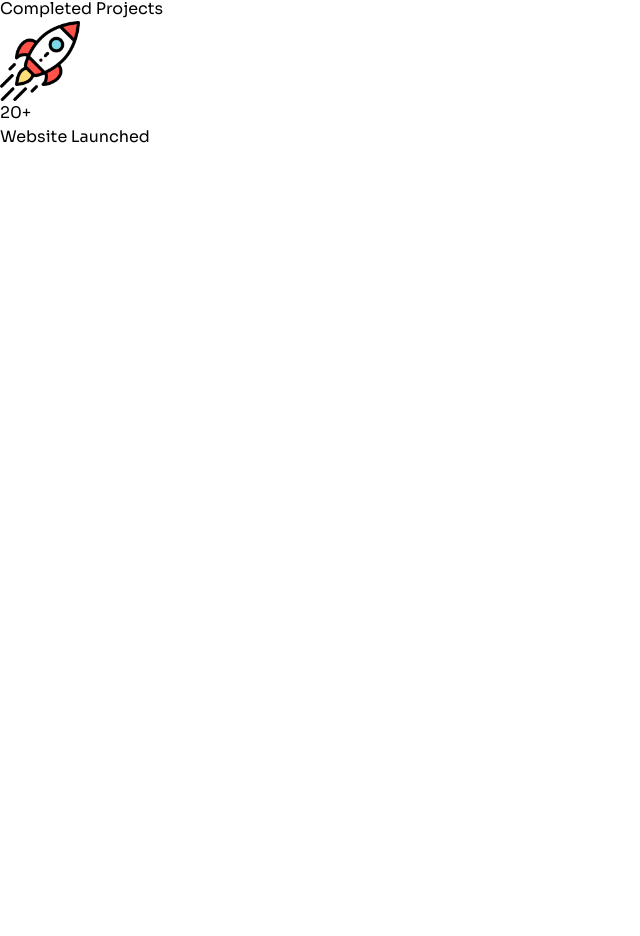
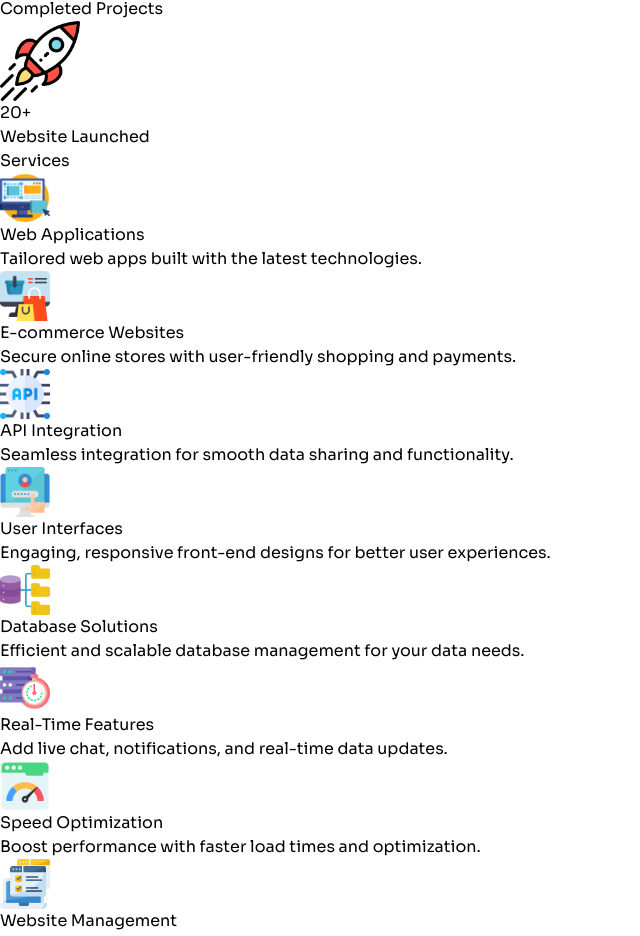
Before and after one commit to AmruthLP12/devportfoilio, a Next.js app: page / in a window 1280 px wide. Shown: the part 1753-2689 px from the top of the page, without its empty margins (0-640 px from the left). Before the commit the page ends 1902 px from the top, so only its background shows below. Built offline with nearby package versions, Linux system fonts and the light colour scheme.

Commit message:
services completed

```diff
--- a/components/Home/Home.tsx
+++ b/components/Home/Home.tsx
@@ -1,12 +1,14 @@
 import React from "react";
 import Hero from "./Hero/Hero";
 import About from "./About/About";
+import Services from "./Services/Services";
 
 const Home = () => {
   return (
     <div className="overflow-hidden">
       <Hero />
       <About />
+      <Services />
     </div>
   );
 };
--- /dev/null
+++ b/components/Home/Services/ServiceCard.tsx
@@ -0,0 +1,27 @@
+"use client";
+import Image from "next/image";
+import React from "react";
+import Tilt from "react-parallax-tilt";
+
+// define props types
+
+type Props = {
+  service: {
+    id: number;
+    title: string;
+    description: string;
+    icon: string;
+  };
+};
+
+const ServiceCard = ({ service }: Props) => {
+  return (
+    <Tilt className="shadow-2xl p-6 rounded-lg bg-[#814ced]">
+      <Image src={`${service.icon}`} alt={service.title} width={50} height={50} />
+      <h1 className="mt-4 text-lg font-bold text-gray-100">{service.title}</h1>
+      <p className="mt-3 text-sm text-white text-opacity-80">{service.description}</p>
+    </Tilt>
+  );
+};
+
+export default ServiceCard;
--- /dev/null
+++ b/components/Home/Services/Services.tsx
@@ -0,0 +1,22 @@
+import SectionHeading from '@/components/Helper/SectionHeading'
+import { servicesData } from '@/Data/data'
+import React from 'react'
+import ServiceCard from './ServiceCard'
+
+const Services = () => {
+  return (
+    <div className='pt-16 pb-16 bg-[#0f0715]'>
+        <SectionHeading>Services</SectionHeading>
+        <div className="grid grid-cols-1 sm:grid-cols-2 lg:grid-cols-3 xl:grid-cols-4 gap-10 w-[80%] mx-auto items-center mt-20">
+            {servicesData.map((service) =>{
+                return <div key={service.id}>
+                    {/* ServiceCard */}
+                    <ServiceCard service={service}  />
+                </div>
+            })}
+        </div>
+    </div>
+  )
+}
+
+export default Services
--- a/package.json
+++ b/package.json
@@ -12,7 +12,8 @@
     "next": "15.0.3",
     "react": "19.0.0-rc-66855b96-20241106",
     "react-dom": "19.0.0-rc-66855b96-20241106",
-    "react-icons": "^5.3.0"
+    "react-icons": "^5.3.0",
+    "react-parallax-tilt": "^1.7.261"
   },
   "devDependencies": {
     "@types/node": "^20",
```
Also changed, not shown: 1 other file (tests, documents, lock files or other folders).
